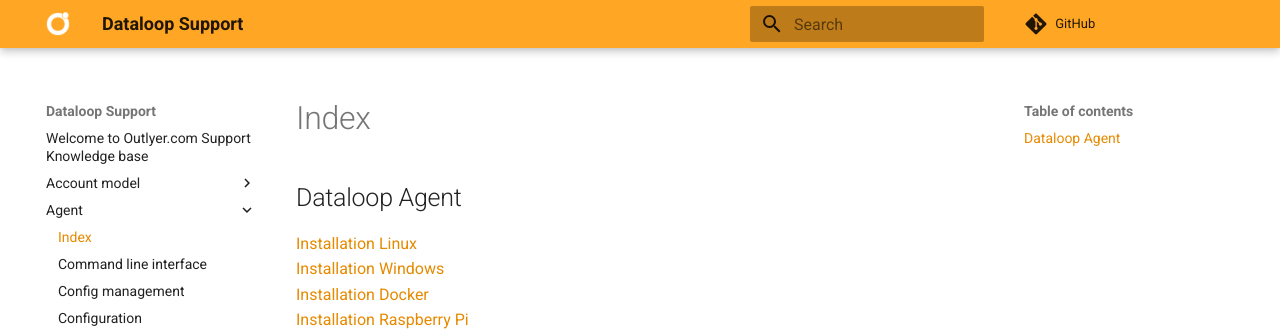
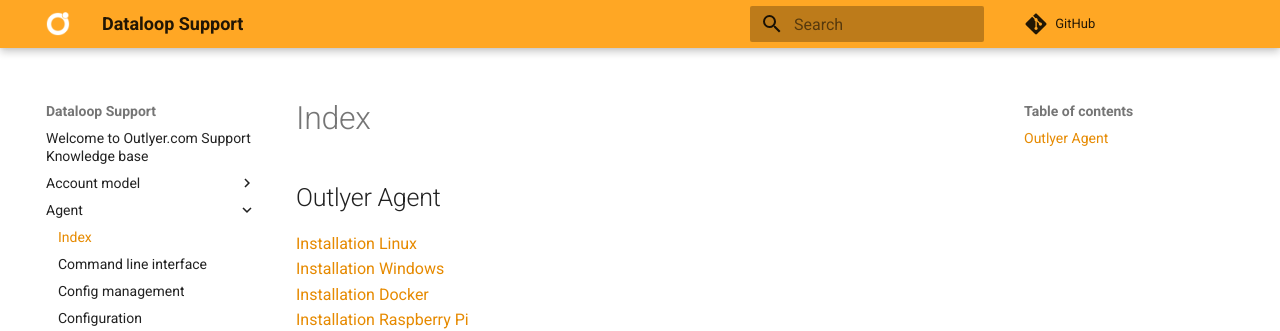
Before and after one commit to dataloop/dataloop-support, an MkDocs documentation site: the page built from docs/agent/index.md, in a window 1280 px wide. Shown: the top 331 px of the page. Built offline with MkDocs 1.6.1 and Material for MkDocs 9.7.7, drawn with Linux system fonts in a browser that asks for light colours; comment, search, counter and statistics services are not loaded.

Commit message:
Update index.md

```diff
--- a/docs/agent/index.md
+++ b/docs/agent/index.md
@@ -1,4 +1,4 @@
-## Dataloop Agent
+## Outlyer Agent
 
 [Installation Linux](installation_linux.md)
 [Installation Windows](installation_windows.md)
```
